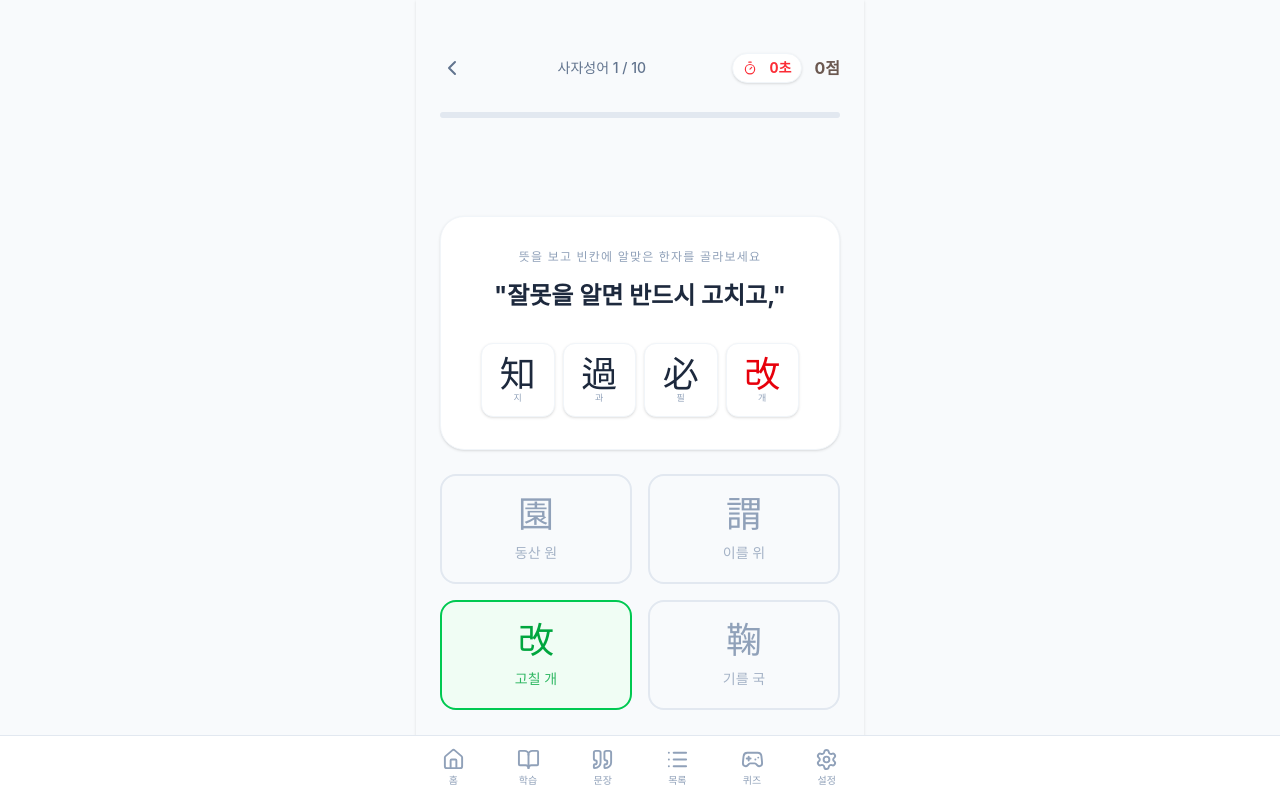
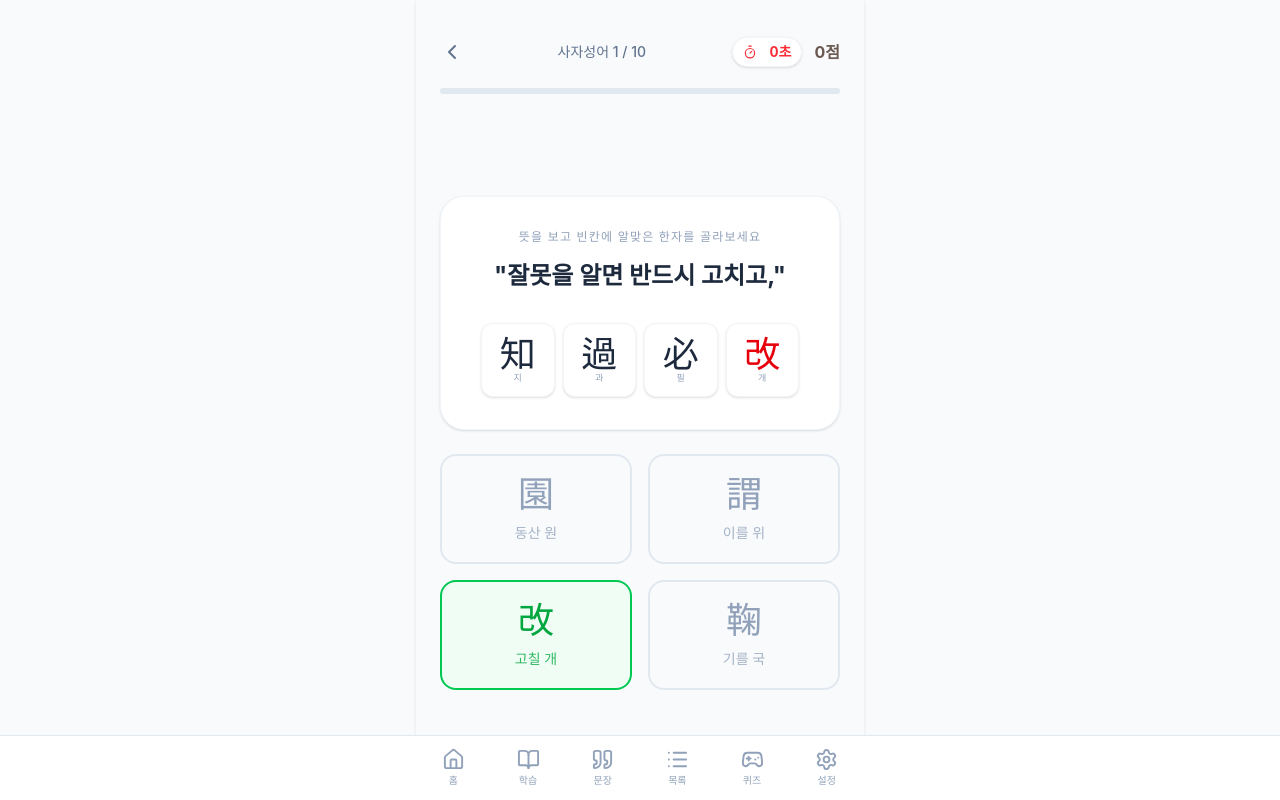
Before and after one commit to iloveadi/1000, a React (Vite) app: page /idiom-quiz in a window 1280 px wide. Built offline with nearby package versions, Linux system fonts and the light colour scheme; a web font is replaced by a local one.

Commit message:
style(IdiomQuiz): reduce spacing to prevent screen clipping

```diff
--- a/src/pages/IdiomQuiz.jsx
+++ b/src/pages/IdiomQuiz.jsx
@@ -202,9 +202,9 @@ export default function IdiomQuiz() {
     const currentPattern = questions[currentIndex];
 
     return (
-        <div className="flex flex-col h-full bg-slate-50 dark:bg-slate-900 transition-colors duration-300 relative overflow-hidden px-6 pt-12 pb-6">
+        <div className="flex flex-col h-full bg-slate-50 dark:bg-slate-900 transition-colors duration-300 relative overflow-hidden px-6 pt-8 pb-6">
             {/* Header */}
-            <div className="flex justify-between items-center mb-6">
+            <div className="flex justify-between items-center mb-4">
                 <button
                     onClick={() => navigate(-1)}
                     className="p-2 -ml-2 text-slate-500 dark:text-slate-400 hover:bg-slate-200 dark:hover:bg-slate-800 rounded-full transition"
@@ -227,7 +227,7 @@ export default function IdiomQuiz() {
             </div>
 
             {/* Progress bar */}
-            <div className="w-full bg-slate-200 dark:bg-slate-700 h-1.5 rounded-full mb-8">
+            <div className="w-full bg-slate-200 dark:bg-slate-700 h-1.5 rounded-full mb-4">
                 <motion.div
                     className="h-1.5 bg-primary-500 rounded-full"
                     animate={{ width: `${((currentIndex) / QUESTIONS_PER_SESSION) * 100}%` }}
```
